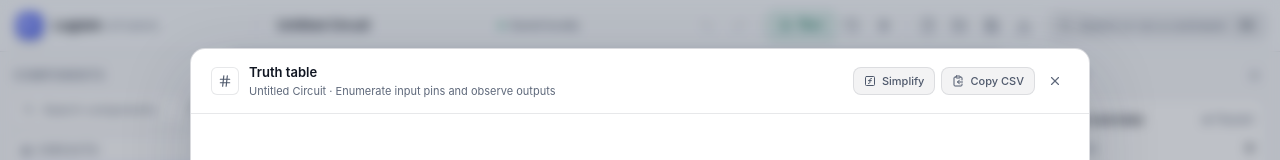
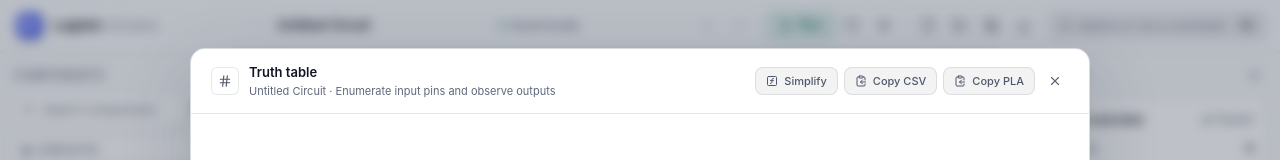
Before and after one commit to danielzmeow/Modern-Logisim, a React (Vite) app: page / in a window 1280 px wide. Both pictures are taken after a click on the button "Truth table". Shown: the top 160 px of the page. Built offline with nearby package versions, Linux system fonts and the light colour scheme.

Commit message:
feat(analysis): export truth tables as PLA text

```diff
--- a/src/analysis/truthTable.ts
+++ b/src/analysis/truthTable.ts
@@ -144,6 +144,59 @@ export function truthTableCsv(table: TruthTable): string {
   return lines.join('\n');
 }
 
+function plaIdentifier(base: string, fallback: string, used: Set<string>): string {
+  const cleaned = base.replace(/[^A-Za-z0-9_]/g, '_');
+  let name = /[A-Za-z0-9]/.test(cleaned) ? cleaned : fallback;
+  if (!/^[A-Za-z_]/.test(name)) name = `_${name}`;
+  let candidate = name;
+  let suffix = 2;
+  while (used.has(candidate)) candidate = `${name}_${suffix++}`;
+  used.add(candidate);
+  return candidate;
+}
+
+/** Export a truth table in the common Berkeley PLA format. */
+export function truthTablePla(table: TruthTable): string {
+  const used = new Set<string>();
+  const inputNames: string[] = [];
+  table.inputs.forEach((input, inputIndex) => {
+    for (let bit = input.bits - 1; bit >= 0; bit--) {
+      const base = input.bits === 1 ? input.label : `${input.label}${bit}`;
+      inputNames.push(plaIdentifier(base, `I${inputIndex}_${bit}`, used));
+    }
+  });
+  const outputNames: string[] = [];
+  table.outputs.forEach((output, outputIndex) => {
+    for (let bit = output.bits - 1; bit >= 0; bit--) {
+      const base = output.bits === 1 ? output.label : `${output.label}${bit}`;
+      outputNames.push(plaIdentifier(base, `O${outputIndex}_${bit}`, used));
+    }
+  });
+  const lines = [
+    `.i ${inputNames.length}`,
+    `.o ${outputNames.length}`,
+    `.ilb ${inputNames.join(' ')}`,
+    `.ob ${outputNames.join(' ')}`,
+  ];
+  for (const row of table.rows) {
+    const inputBits: string[] = [];
+    table.inputs.forEach((input, inputIndex) => {
+      const value = row.inputs[inputIndex] ?? 0;
+      for (let bit = input.bits - 1; bit >= 0; bit--) inputBits.push(String((value >>> bit) & 1));
+    });
+    const outputBits: string[] = [];
+    table.outputs.forEach((output, outputIndex) => {
+      const cell = row.outputs[outputIndex];
+      for (let bit = output.bits - 1; bit >= 0; bit--) {
+        outputBits.push(cell?.state === 'known' ? String((cell.value >>> bit) & 1) : '-');
+      }
+    });
+    lines.push(`${inputBits.join('')} ${outputBits.join('')}`);
+  }
+  lines.push('.e');
+  return lines.join('\n');
+}
+
 export function formatCell(value: number, bits: number): string {
   if (bits === 1) return String(value & 1);
   const digits = Math.ceil(bits / 4);
--- a/src/i18n.ts
+++ b/src/i18n.ts
@@ -397,7 +397,9 @@ export const messages = {
     'analysis.sequential': '电路包含时序元件；每行都从复位状态开始求值。',
     'analysis.close': '关闭',
     'analysis.copyCsv': '复制 CSV',
+    'analysis.copyPla': '复制 PLA',
     'analysis.copied': '真值表已复制到剪贴板',
+    'analysis.plaCopied': 'PLA 文本已复制到剪贴板',
     'analysis.focus': '聚焦 {name}',
     'analysis.noOutputs': '还没有输出引脚或 LED。',
     'analysis.failed': '无法生成真值表。',
@@ -889,7 +891,9 @@ export const messages = {
     'analysis.sequential': 'This circuit has sequential components; each row starts from reset.',
     'analysis.close': 'Close',
     'analysis.copyCsv': 'Copy CSV',
+    'analysis.copyPla': 'Copy PLA',
     'analysis.copied': 'Truth table copied to the clipboard',
+    'analysis.plaCopied': 'PLA text copied to the clipboard',
     'analysis.focus': 'Focus {name}',
     'analysis.noOutputs': 'No output pins or LEDs yet.',
     'analysis.failed': 'Could not build the truth table.',
--- a/src/ui/TruthTable.tsx
+++ b/src/ui/TruthTable.tsx
@@ -2,7 +2,7 @@ import { useEffect, useMemo, useRef, useState } from 'react';
 import { useEditor } from '../editor/store';
 import { useT } from './useT';
 import { useFocusTrap } from './useFocusTrap';
-import { buildTruthTable, formatCell, truthTableCsv } from '../analysis/truthTable';
+import { buildTruthTable, formatCell, truthTableCsv, truthTablePla } from '../analysis/truthTable';
 import { minimizeTruthTable } from '../analysis/minimize';
 import { synthesizeEquations } from '../analysis/equations';
 import { viewControls } from '../canvas/view';
@@ -17,6 +17,7 @@ export function TruthTable() {
   const { t, lang } = useT();
   const panelRef = useRef<HTMLDivElement>(null);
   const [copied, setCopied] = useState(false);
+  const [copiedPla, setCopiedPla] = useState(false);
   const [showExpressions, setShowExpressions] = useState(false);
   useFocusTrap(panelRef, open);
 
@@ -33,6 +34,7 @@ export function TruthTable() {
   useEffect(() => {
     if (!open) return;
     setCopied(false);
+    setCopiedPla(false);
     const onKey = (e: KeyboardEvent) => {
       if (e.key === 'Escape') setOpen(false);
     };
@@ -62,6 +64,17 @@ export function TruthTable() {
       await navigator.clipboard.writeText(truthTableCsv(table));
       setCopied(true);
       useEditor.getState().toastMsg(t('analysis.copied'), 'success');
+    } catch {
+      useEditor.getState().toastMsg(t('analysis.failed'), 'error');
+    }
+  };
+
+  const copyPla = async () => {
+    if (!table) return;
+    try {
+      await navigator.clipboard.writeText(truthTablePla(table));
+      setCopiedPla(true);
+      useEditor.getState().toastMsg(t('analysis.plaCopied'), 'success');
     } catch {
       useEditor.getState().toastMsg(t('analysis.failed'), 'error');
     }
@@ -135,6 +148,9 @@ export function TruthTable() {
             </button>
             <button className="btn btn-soft !h-7 !text-[11px]" onClick={copy} disabled={!table || empty}>
               <ClipboardCopy size={12} /> {copied ? '✓' : t('analysis.copyCsv')}
+            </button>
+            <button className="btn btn-soft !h-7 !text-[11px]" onClick={copyPla} disabled={!table || empty}>
+              <ClipboardCopy size={12} /> {copiedPla ? '✓' : t('analysis.copyPla')}
             </button>
             <button
               autoFocus
```
Also changed, not shown: 3 other files (tests, documents, lock files or other folders).
